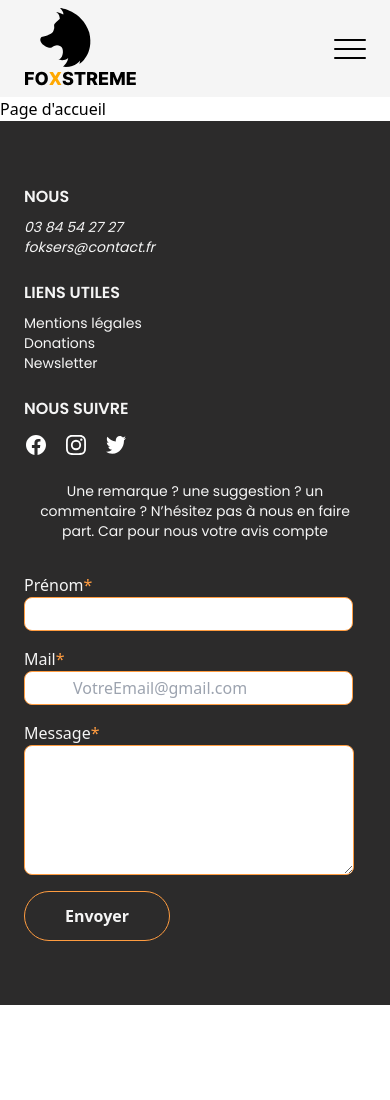
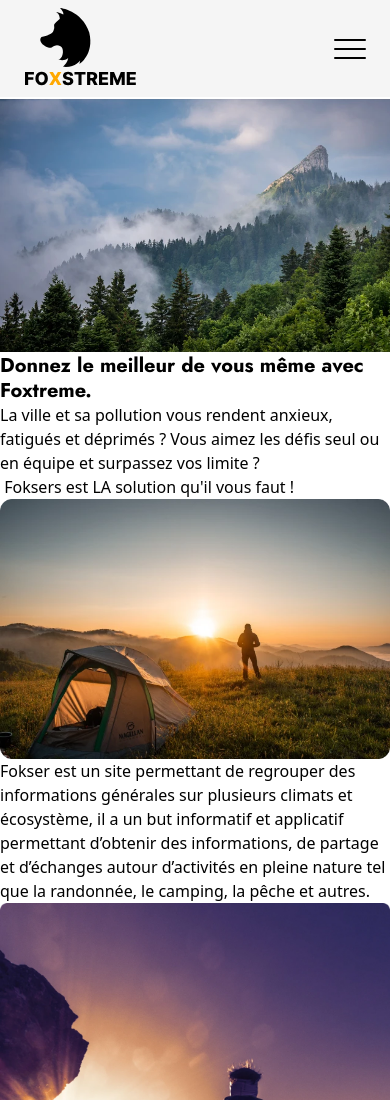
Before and after one commit to Nezzar-Marwa/Projet_MN_KK_MC_CM, a Vue app in the folder S2_MN_KK_MCN_CM/: page / in a window 390 px wide. Shown: the top 1100 px of the page. Before the commit the page ends 1005 px from the top, so only its background shows below. Built offline with nearby package versions, Linux system fonts and the light colour scheme.

Commit message:
page d'accueil

```diff
--- a/S2_MN_KK_MCN_CM/src/pages/index.vue
+++ b/S2_MN_KK_MCN_CM/src/pages/index.vue
@@ -1,3 +1,67 @@
 <template>
-  <h1>Page d'accueil</h1>
+  <header>
+    <img src="/img/homepage_mobile.webp" alt="image présentation foxtreme" class="lg:hidden w-full">
+    <img src="/img/homepage_desktop.webp" alt="image homepage 2" class="hidden lg:block w-full h-[600px]">
+    <h1 class="h2 font-bold">Donnez le meilleur de vous même avec Foxtreme.</h1>
+
+    <p>La ville et sa pollution vous rendent anxieux, fatigués et déprimés ?
+  Vous aimez les défis seul ou en équipe et surpassez vos limite ?</p>
+
+  <div>
+  <h1> Foksers est LA solution qu'il vous faut ! </h1>
+  <div>
+    <img src="/img/hp_1.webp" alt="illustration 1">
+    <p>Fokser est un site permettant de regrouper des informations générales sur plusieurs climats et écosystème, il a un but informatif et applicatif permettant d’obtenir des informations, de partage et d’échanges autour d’activités en pleine nature tel que la randonnée, le camping, la pêche et autres.
+</p>
+  </div>
+  <div>
+    <img src="/img/hp_2.webp" alt="illustration">
+    <p>Foksers vous donne accès</p>
+<li>à des cartes intéractives</li>
+<li>une communauté de passionnés</li>
+<li>un espace d’échange</li>
+<li>des informations inédites sur la faune et la flaure</li>
+  </div>
+  <div class="flex justify-center items-center mb-7 ">
+     <button
+       class=" rounded-lg border-2 border-text px-5 py-2 font-semibold text-text hover:bg-text hover:text-backgroundcolor">
+       <RouterLink to="/connexion">s'inscrire</RouterLink>
+     </button>
+    </div>
+  </div>
+
+<h2>Nous avons pour devise de vous aider à réaliser vos projets les plus ambitieux et de vous mettre en relation avec des gens ayant un goût prononcé pour la survie et les promenades en nature comme vous</h2>
+
+<section>
+    <div class=" bg-contrastcolor rounded-3xl flex lg:mx-96 mb-9">
+      <img src="/img/hp_3.webp" alt="card 1" class="w-[150px]">
+      <div class="">
+      <h1 class="h5 text-backgroundcolor font-medium pt-7 mb-10 mx-8">Envie de découvrir le monde de la survie ?</h1>
+      <p class="h4 text-backgroundcolor mx-8">Accedez a nos articles qui vous donnerons les bases pour bien débuter vos aventures et qui vous permetteront de rester informer sur les nouveauté dans le monde de la survie.</p>
+      </div>
+    </div>
+
+        <div class=" bg-contrastcolor rounded-3xl flex lg:mx-96 mb-9">
+        <img src="/img/hp_4.webp" alt="card 1" class="w-[150px]">
+        <div>
+        <h1 class="h5 text-backgroundcolor font-medium pt-7 mb-10 mx-8">Besoin d’un conseil ?</h1>
+        <p class="h4 text-backgroundcolor mx-8">Demandez à la communauté de foxtrème qui saura vous aiguiller et vous  soutenir dans vos projets. Vous pourrez échanger et partager de bons souvenirs.</p>
+        </div>
+      </div>
+
+        <div class=" bg-contrastcolor rounded-3xl flex lg:mx-96">
+          <img src="/img/hp_5.webp" alt="card 1" class="w-[150px]">
+          <div>
+          <h1 class="h5 text-backgroundcolor font-medium pt-7 mb-10 mx-8">Envie de changement</h1>
+          <p class="h4 text-backgroundcolor mx-8">Vous voulez découvrir de nouveaux lieux mais ne savez pas par où commencer ? N’attendez plus Foxtrème vous permet d’accéder à des lieux merveilleux dans toute la France et proche de chez vous.</p>
+          </div>
+        </div>
+</section>
+
+<section>
+  <h1 class="h3 font-semibold text-center mt-7 mb-2">Partez à l’aventure dans toute la France dès maintenant</h1>
+  <h2 class="h4 text-center">Nos coups de coeur du moment</h2>
+</section>
+
+  </header>
 </template>
```
Also changed, not shown: S2_MN_KK_MCN_CM/public/img/hp_1.webp.
